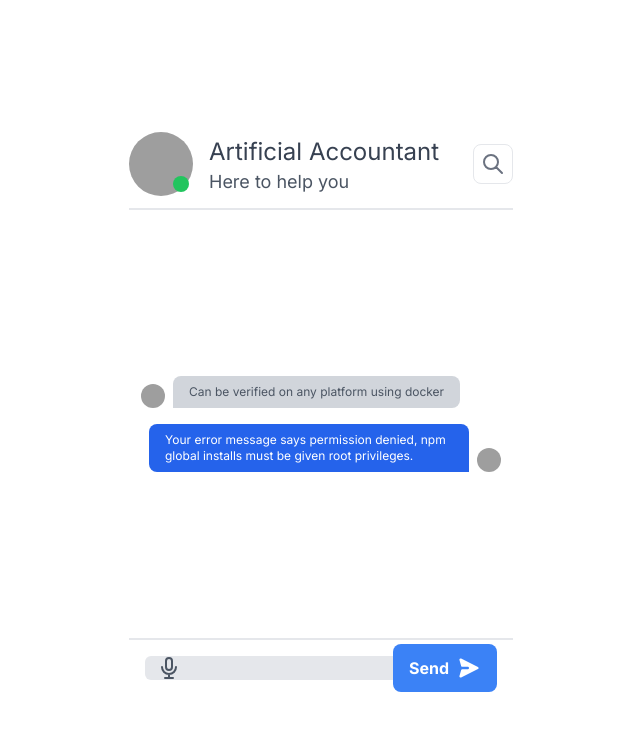
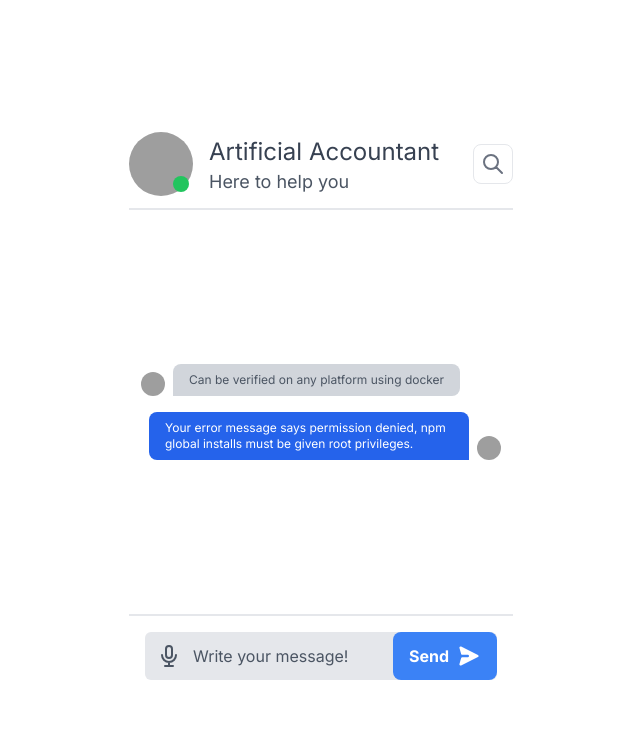
Before and after one commit to KevinKons/ai-accountant-frontend, a Next.js app: page / in a window 1280 px wide. Shown: the top 730 px of the page, without its empty margins (319-959 px from the left). Built offline with nearby package versions, Linux system fonts and the light colour scheme; grey boxes are pictures that could not be loaded.

Commit message:
SendMessageBox

```diff
--- /dev/null
+++ b/app/components/SendMessageBox.tsx
@@ -0,0 +1,28 @@
+export default function SendMessageBox() {
+  return (
+    <div className="border-t-2 border-gray-200 px-4 pt-4 mb-2 sm:mb-0">
+      <div className="relative flex">
+        <span className="absolute inset-y-0 flex items-center">
+          <button type="button" className="inline-flex items-center justify-center rounded-full h-12 w-12 transition duration-500 ease-in-out text-gray-500 hover:bg-gray-300 focus:outline-none">
+            <svg xmlns="http://www.w3.org/2000/svg" fill="none" viewBox="0 0 24 24" stroke="currentColor" className="h-6 w-6 text-gray-600">
+              <path stroke-linecap="round" stroke-linejoin="round" stroke-width="2" d="M19 11a7 7 0 01-7 7m0 0a7 7 0 01-7-7m7 7v4m0 0H8m4 0h4m-4-8a3 3 0 01-3-3V5a3 3 0 116 0v6a3 3 0 01-3 3z"></path>
+            </svg>
+          </button>
+        </span>
+        <input
+          type="text"
+          placeholder="Write your message!"
+          className="w-full focus:outline-none focus:placeholder-gray-400 text-gray-600 placeholder-gray-600 pl-12 bg-gray-200 rounded-md py-3"
+        />
+        <div className="absolute right-0 items-center inset-y-0 hidden sm:flex">
+          <button type="button" className="inline-flex items-center justify-center rounded-lg px-4 py-3 transition duration-500 ease-in-out text-white bg-blue-500 hover:bg-blue-400 focus:outline-none">
+            <span className="font-bold">Send</span>
+            <svg xmlns="http://www.w3.org/2000/svg" viewBox="0 0 20 20" fill="currentColor" className="h-6 w-6 ml-2 transform rotate-90">
+              <path d="M10.894 2.553a1 1 0 00-1.788 0l-7 14a1 1 0 001.169 1.409l5-1.429A1 1 0 009 15.571V11a1 1 0 112 0v4.571a1 1 0 00.725.962l5 1.428a1 1 0 001.17-1.408l-7-14z"></path>
+            </svg>
+          </button>
+        </div>
+      </div>
+    </div>
+  )
+}
--- a/app/page.tsx
+++ b/app/page.tsx
@@ -1,4 +1,5 @@
 import Image from 'next/image'
+import SendMessageBox from './components/SendMessageBox'
 
 export default function Home() {
   return (
@@ -47,27 +48,7 @@ export default function Home() {
             </div>
           </div>
         </div>
-        <div className="border-t-2 border-gray-200 px-4 pt-4 mb-2 sm:mb-0">
-          <div className="relative flex">
-            <span className="absolute inset-y-0 flex items-center">
-              <button type="button" className="inline-flex items-center justify-center rounded-full h-12 w-12 transition duration-500 ease-in-out text-gray-500 hover:bg-gray-300 focus:outline-none">
-                <svg xmlns="http://www.w3.org/2000/svg" fill="none" viewBox="0 0 24 24" stroke="currentColor" className="h-6 w-6 text-gray-600">
-                  <path stroke-linecap="round" stroke-linejoin="round" stroke-width="2" d="M19 11a7 7 0 01-7 7m0 0a7 7 0 01-7-7m7 7v4m0 0H8m4 0h4m-4-8a3 3 0 01-3-3V5a3 3 0 116 0v6a3 3 0 01-3 3z"></path>
-                </svg>
-              </button>
-            </span>
-            <div className="w-full focus:outline-none focus:placeholder-gray-400 text-gray-600 placeholder-gray-600 pl-12 bg-gray-200 rounded-md py-3">
-              <div className="absolute right-0 items-center inset-y-0 hidden sm:flex">
-                <button type="button" className="inline-flex items-center justify-center rounded-lg px-4 py-3 transition duration-500 ease-in-out text-white bg-blue-500 hover:bg-blue-400 focus:outline-none">
-                  <span className="font-bold">Send</span>
-                  <svg xmlns="http://www.w3.org/2000/svg" viewBox="0 0 20 20" fill="currentColor" className="h-6 w-6 ml-2 transform rotate-90">
-                    <path d="M10.894 2.553a1 1 0 00-1.788 0l-7 14a1 1 0 001.169 1.409l5-1.429A1 1 0 009 15.571V11a1 1 0 112 0v4.571a1 1 0 00.725.962l5 1.428a1 1 0 001.17-1.408l-7-14z"></path>
-                  </svg>
-                </button>
-              </div>
-            </div>
-          </div>
-        </div>
+        <SendMessageBox />
       </div>
     </main>
   )
```
